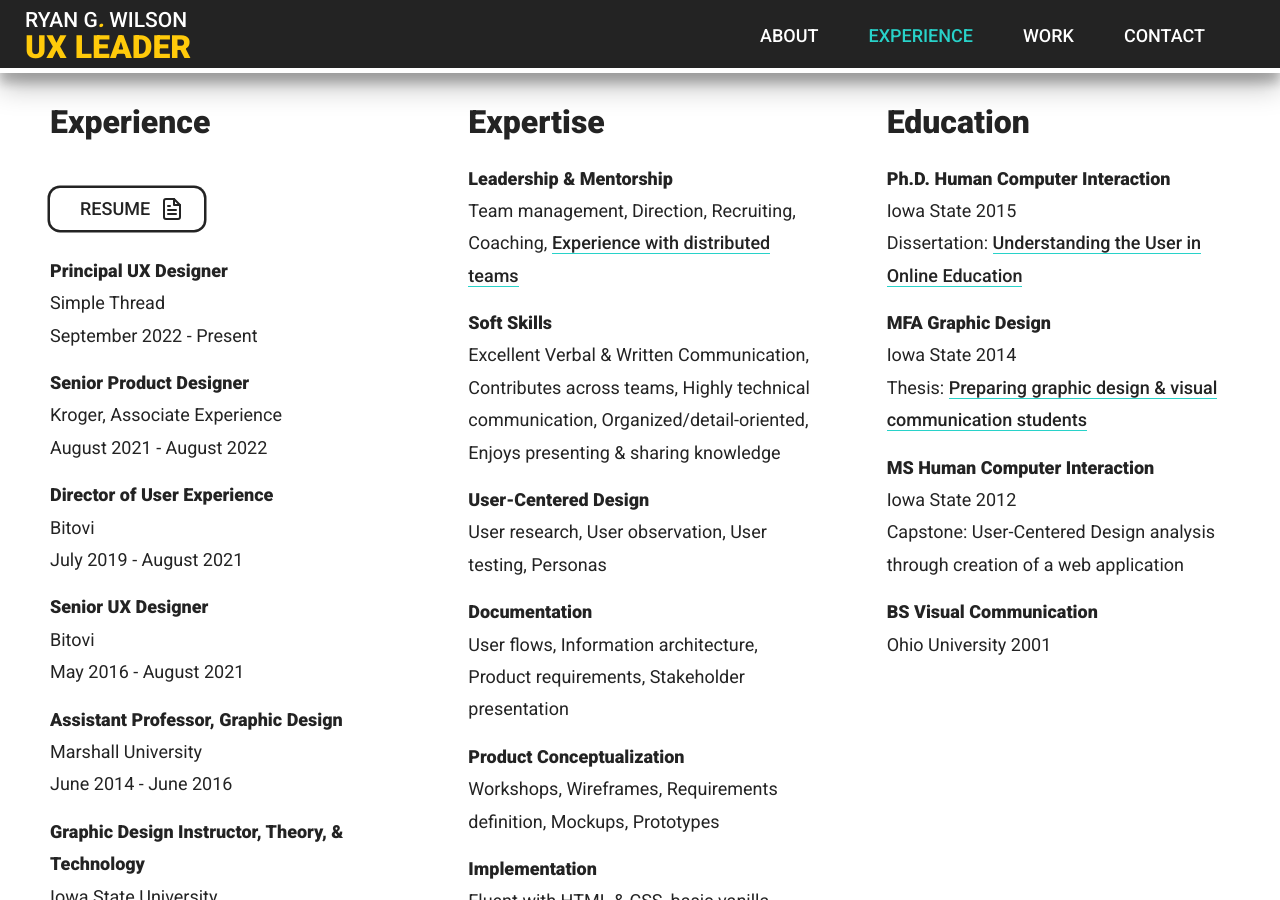
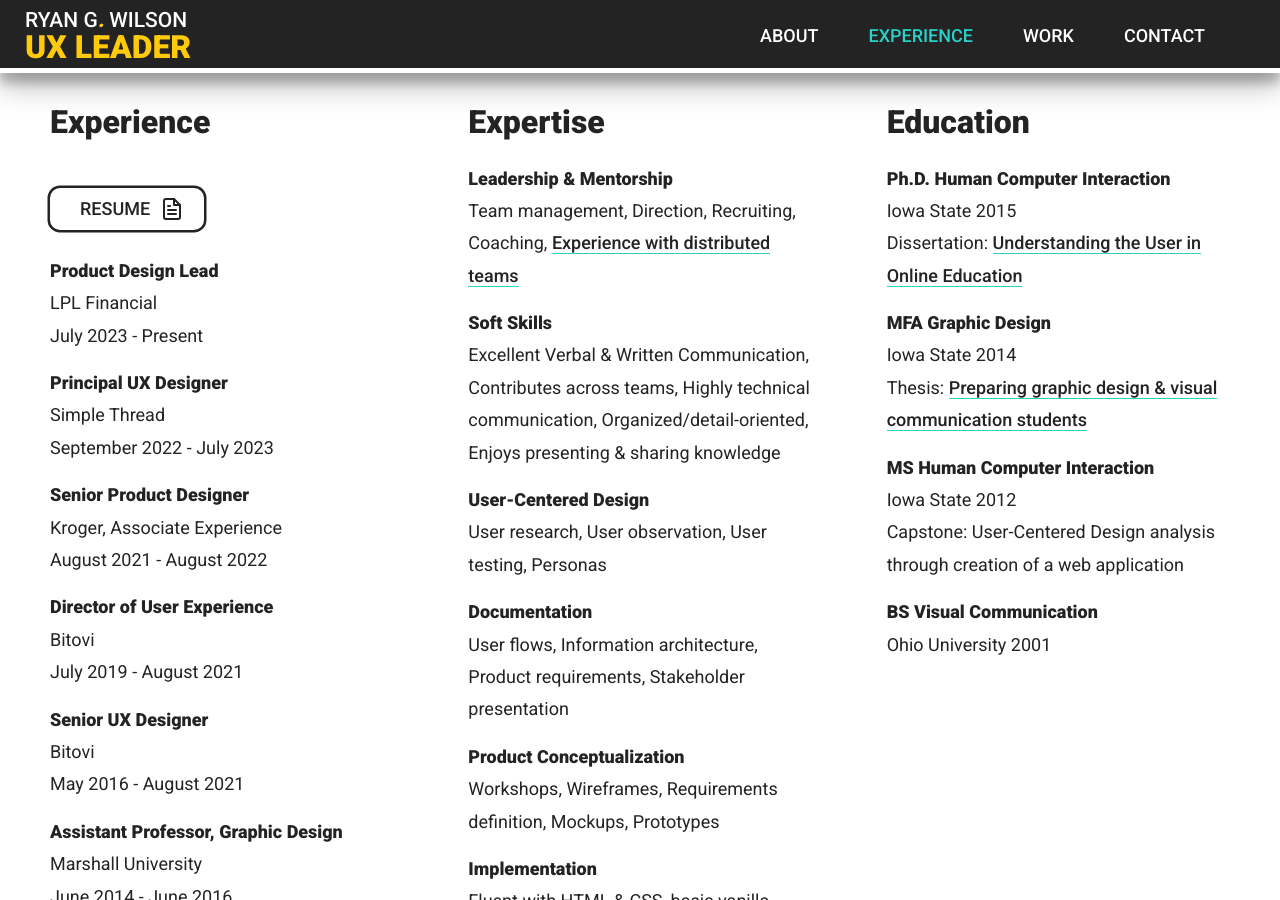
Before and after one commit to ryangwilson/ryangwilson.github.io, a Jekyll site: the page built from experience.md, in a window 1280 px wide and 900 px high, scrolled down 507 px. Built offline with Jekyll 4.4.1, drawn with Linux system fonts in a browser that asks for light colours; some web fonts are replaced.

Commit message:
updated Experience w LPL role

```diff
--- a/_data/experience.json
+++ b/_data/experience.json
@@ -1,8 +1,13 @@
 [
+    {
+        "title": "Product Design Lead",
+        "company": "LPL Financial",
+        "dates": "July 2023 - Present"
+    },
     {
         "title": "Principal UX Designer",
         "company": "Simple Thread",
-        "dates": "September 2022 - Present"
+        "dates": "September 2022 - July 2023"
     },
     {
         "title": "Senior Product Designer",
```
Also changed, not shown: 1 other file.
